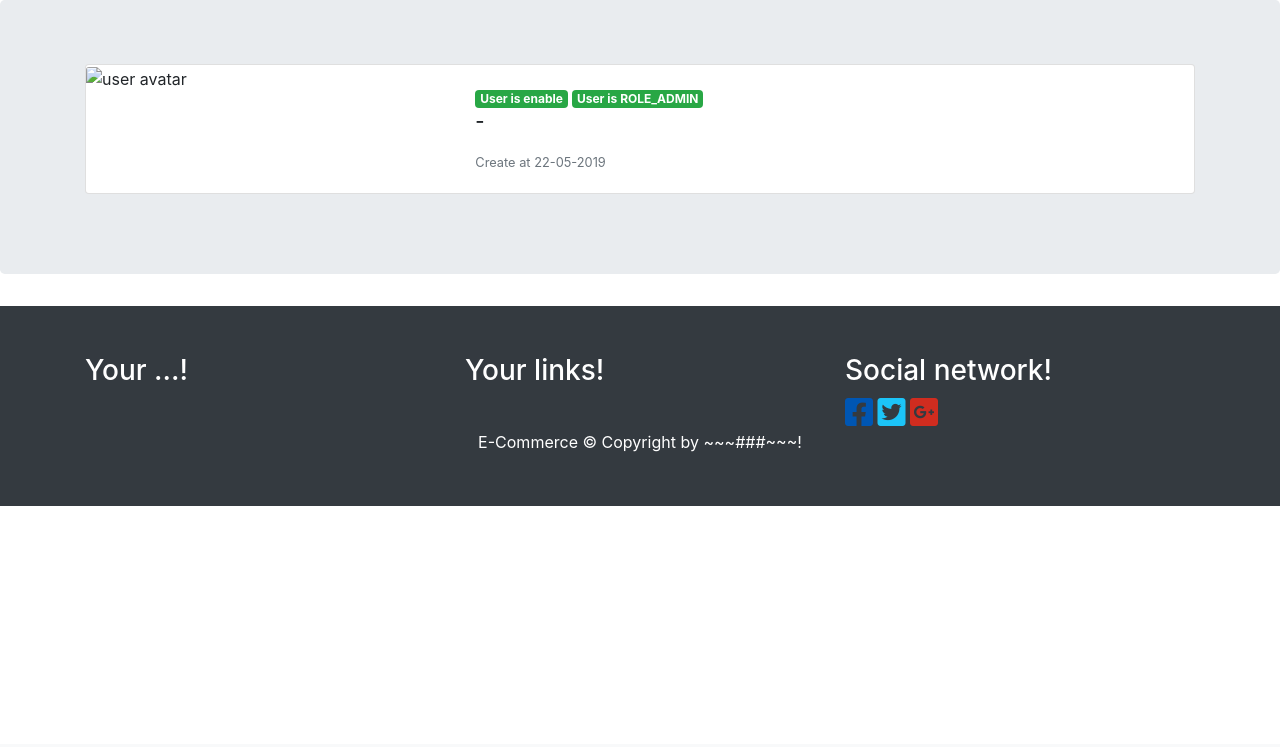
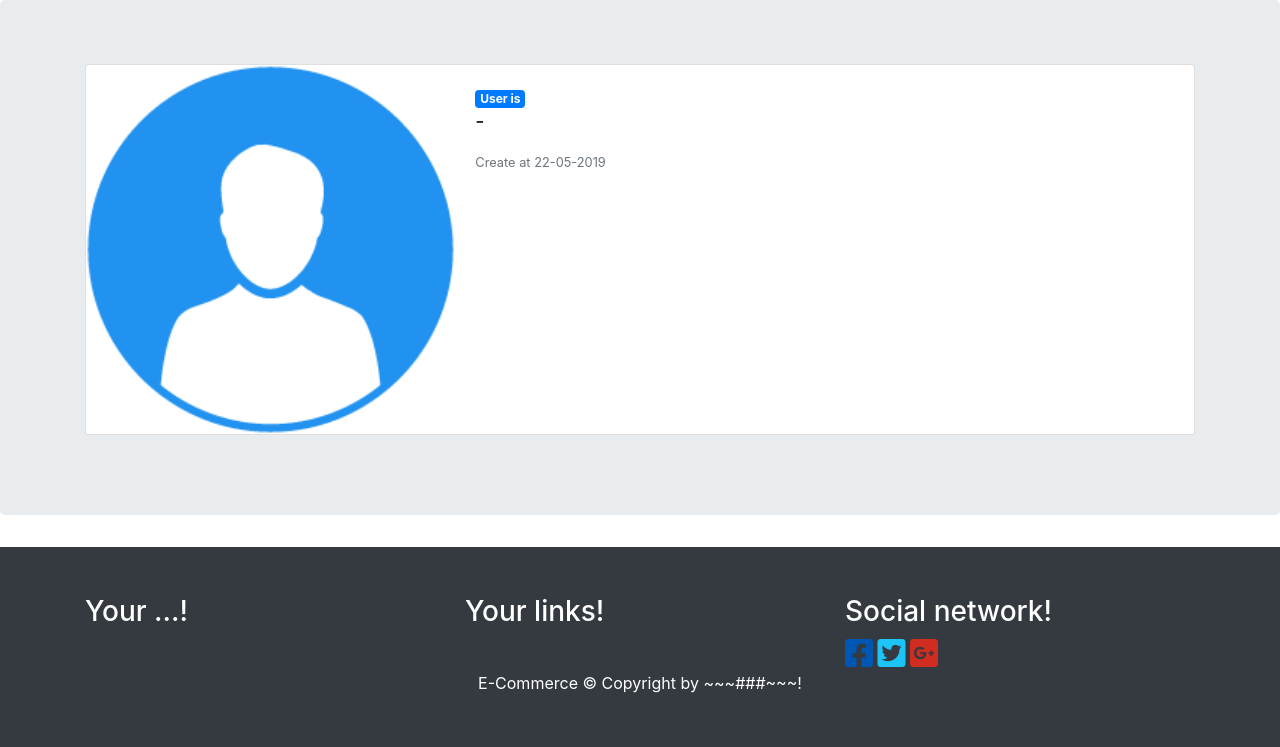
Before and after one commit to bilel99/eCommerce, a Symfony app: template templates/admin/user/show.html.twig in a window 1280 px wide. Shown: the part 56-803 px from the top of the page. Before the commit the page ends 562 px from the top, so only its background shows below. Run offline with Twig, Linux system fonts and the light colour scheme; the template is opened without the code that fills it, so the values that code supplies are empty; some libraries are stand-ins or nearby versions.

Commit message:
user finish

```diff
--- a/templates/admin/user/show.html.twig
+++ b/templates/admin/user/show.html.twig
@@ -8,13 +8,16 @@
             <div class="card mb-3">
                 <div class="row no-gutters">
                     <div class="col-md-4">
-                        <img src="" class="card-img" alt="user avatar">
+                        {% if user.media is not defined or user.media is null %}
+                            <img src="{{ asset('images/default_avatar_user.png') }}" class="card-img img-responsive" alt="user avatar">
+                        {% else %}
+                            <img src="{{ vich_uploader_asset(user.media, 'file') }}" class="card-img img-responsive" alt="user avatar">
+                        {% endif %}
                     </div>
                     <div class="col-md-8">
                         <div class="card-body">
-                            <span class="badge badge-success">User is enable</span>
-                            <span class="badge badge-success">User is ROLE_ADMIN</span>
-                            <h5 class="card-title">{{ user.name ~ '-' ~ user.firstname }}</h5>
+                            <span class="badge badge-{{ user.roles[0] == 'ROLE_ADMIN' ? 'warning' : 'primary' }}">User is {{ user.roles[0] }}</span>
+                            <h5 class="card-title">{{ user.name ~ ' - ' ~ user.firstname }}</h5>
                             <p class="card-text">{{ user.email }}</p>
                             <p class="card-text">
                                 <small class="text-muted">Create at {{ user.createdAt|date('d-m-Y') }}</small>
```
Also changed, not shown: src/Controller/Admin/UserAdminController.php (+10 -7 lines), src/Repository/UserRepository.php (+10 -0 lines), public/images/default_avatar_user.png (added), public/uploads/images/5cea8ffa556f8885411287.png (deleted), public/uploads/images/5cea93f4c9bde456047406.png (deleted), public/uploads/images/5ceae3f762183060128882.jpg (added).
